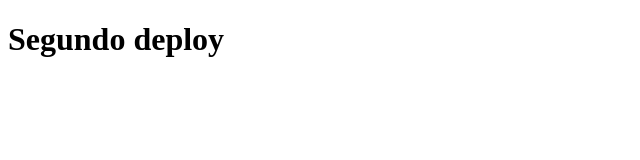
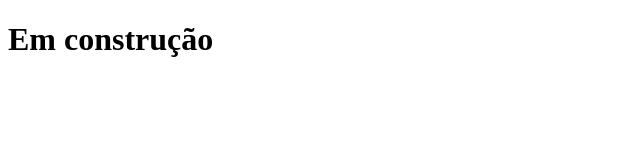
Before and after one commit to carloshenriquevital/clone-tabnews, a Next.js app: page / in a window 1280 px wide. Shown: the top 160 px of the page, without its empty margins (0-640 px from the left). Built offline with nearby package versions, Linux system fonts and the light colour scheme.

Commit message:
changing to  contruction page phrase

```diff
--- a/pages/index.js
+++ b/pages/index.js
@@ -1,5 +1,5 @@
 function Home() {
-  return <h1>Segundo deploy</h1>;
+  return <h1>Em construção</h1>;
 }
 
 export default Home;
```
